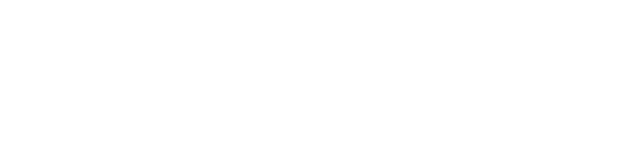
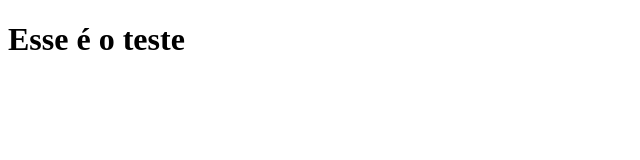
Before and after one commit to Kenzie-Academy-Brasil-Developers/m1-sp2-kenzie-blog-thiagoKenzie, a plain HTML site: page teste.html in a window 1280 px wide. Shown: the whole page, without its empty margins (0-640 px from the left). Drawn offline with Linux system fonts and the light colour scheme.

Commit message:
Atualizando o arquivo teste

```diff
--- a/teste.html
+++ b/teste.html
@@ -6,6 +6,6 @@
     <title>Document</title>
 </head>
 <body>
-
+    <h1>Esse é o teste</h1>
 </body>
 </html>
```
